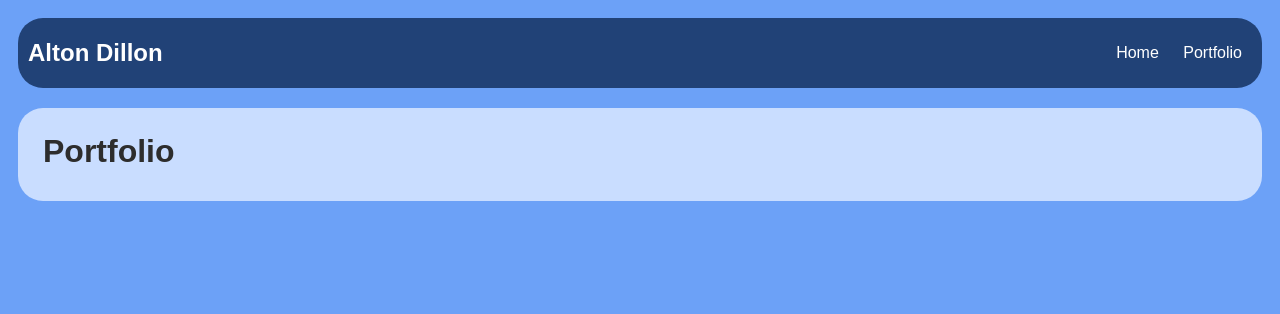
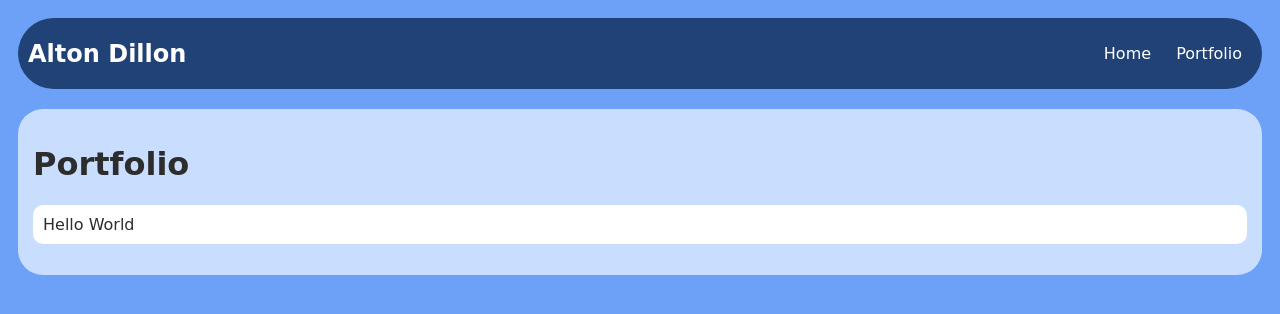
Before and after one commit to altondillon/altondillon.github.io, a plain HTML site: page portfolio.html in a window 1280 px wide. Drawn offline with nearby package versions, Linux system fonts and the light colour scheme; no server answers.

Commit message:
finished for week 2

```diff
--- /dev/null
+++ b/css/main.css
@@ -0,0 +1,87 @@
+body {
+    background: rgb(108, 161, 247);
+    color: rgb(45, 45, 45);
+    padding: 10px;
+    font-family: 'Baloo Bhaijaan', cursive;
+}
+header {
+    font-size: 1.5em;
+    font-weight: bold;
+}
+[id=all-contents] {
+    max-width: 800px;
+    margin: auto;
+}
+
+/* navigation menu */
+nav {
+    border-radius: 50px;
+    background: #214277;
+    margin: 0 auto;
+    margin-bottom: 20px;
+    display: flex;
+    padding: 10px;
+}
+nav header {
+    display: flex;
+    align-items: center;
+    color: rgb(255, 255, 255);
+    flex: 1;
+}
+nav ul {
+    list-style-image: none;
+}
+nav li {
+    display: inline-block;
+    padding: 0 10px;
+}
+nav a {
+    text-decoration: none;
+    color: #fff;
+}
+
+nav a:hover {
+    color: #000;
+}
+/* main container area beneath menu */
+main {
+    background: #c9ddff;
+    border-radius: 25px;
+    display: flex;
+}
+.sidebar {
+    margin-right: 25px;
+    padding: 10px;
+}
+.sidebar img {
+    border-radius: 50%;
+    width: 250px;
+    border: solid 4px black;
+}
+.content {
+    flex: 1;
+    padding: 15px;
+}
+.interest header {
+    font-size: 1.25em;
+}
+#portfolio {
+    list-style-type: none;
+    padding-left: 0;
+}
+
+#portfolio li {
+    background: #fff;
+    padding: 10px;
+    border-radius: 10px;
+    margin-bottom: 10px;
+}
+
+#portfolio li:hover {
+    background: #eee;
+}
+
+#portfolio a {
+    text-decoration: none;
+    color: #454545;
+}
--- a/portfolio.html
+++ b/portfolio.html
@@ -2,87 +2,8 @@
 <html>
     <head>
         <title>Alton Dillon</title>
-        <style type="text/css">
-            body {
-                background: rgb(108, 161, 247);
-                color: rgb(45, 45, 45);
-                padding: 10px;
-                font-family: arial;
-            }
-            header {
-                font-size: 1.5em;
-                font-weight: bold;
-            }
-            h1 {
-                margin: 10px;
-            }
-            #all-contents {
-                max-width: 800px;
-                margin: auto;
-            }
-
-            /* navigation menu */
-            nav {
-                border-radius: 25px;
-                background: #214277;
-                margin: 0 auto;
-                margin-bottom: 20px;
-                display: flex;
-                padding: 10px;
-            }
-            nav header {
-                display: flex;
-                align-items: center;
-                color: rgb(255, 255, 255);
-                flex: 1;
-            }
-            nav ul {
-                list-style-image: none;
-            }
-            nav li {
-                display: inline-block;
-                padding: 0 10px;
-            }
-            nav a {
-                text-decoration: none;
-                color: #fff;
-            }
-
-            /* main container area beneath menu */
-            main {
-                border-radius: 25px;
-                background: #c9ddff;
-                display: flex;
-            }
-            .content {
-                flex: 1;
-                padding: 15px;
-            }
-
-            /* portfolio styles */
-            #portfolio {
-                list-style-type: none;
-                padding-left: 0;
-            }
-
-            #portfolio li {
-                background: #fff;
-                padding: 10px;
-                border-radius: 10px;
-                margin-bottom: 10px;
-            }
-
-            #portfolio li:hover {
-                background: #eee;
-            }
-
-            #portfolio a {
-                text-decoration: none;
-                color: #454545;
-            }
-        </style>
+        <link rel="stylesheet" href="css/main.css" type="text/css" />
     </head>
-
     <body>
         <nav>
             <header>Alton Dillon</header>
@@ -97,7 +18,7 @@
             <div class="content">
                 <h1>Portfolio</h1>
                 <ul id="portfolio">
-
+                    <li>Hello World</li>
                 </ul>
             </div>
         </main>
```
Also changed, not shown: index.html (+2 -65 lines).
